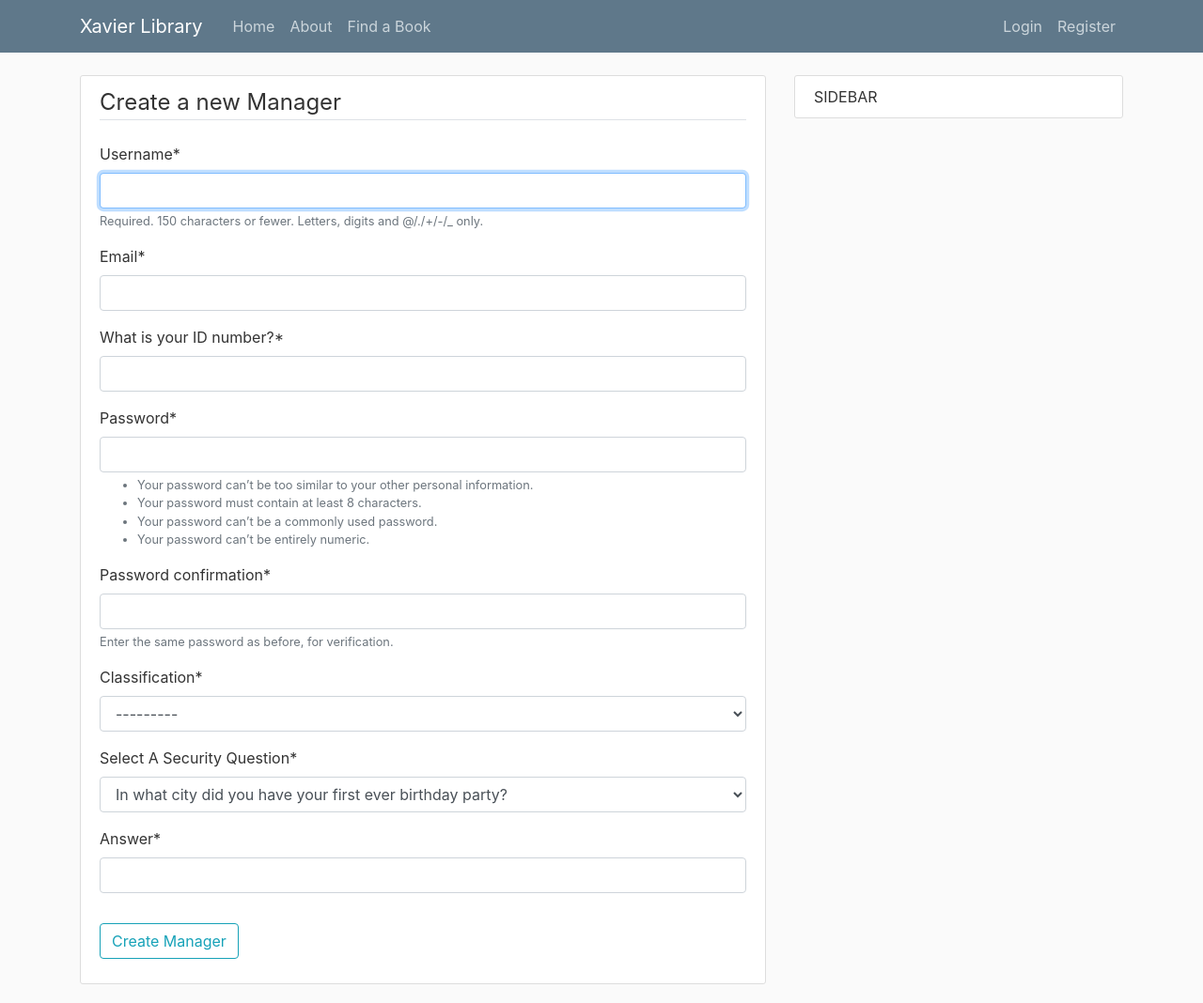
After one commit to LorenzoCA1/SECURDEMP, a Django app: page /new_manager/ in a window 1280 px wide. The commit adds this page. Shown: the whole page at 94% size. Run offline with Django 3.2, Linux system fonts and the light colour scheme; data comes from the database, SQL or seed files in the repository; both versions use the stored data as it was after the commit; some libraries are stand-ins or nearby versions.

Commit message:
create manager now available to admins

```diff
--- a/Xavierlibrary/urls.py
+++ b/Xavierlibrary/urls.py
@@ -23,6 +23,7 @@ from django.conf.urls.static import static
 urlpatterns = [
     path('admin/', admin.site.urls),
     path('register/', user_views.register, name='register'),
+    path('new_manager/', user_views.manager, name='new_manager'),
     path('profile/', user_views.profile, name='profile'),
     path('login/', auth_views.LoginView.as_view(template_name='users/login.html'), name='login'),
     path('logout/', auth_views.LogoutView.as_view(template_name='users/logout.html'), name='logout'),
--- a/library/templates/library/base.html
+++ b/library/templates/library/base.html
@@ -40,6 +40,9 @@
 	          {% if user.profile.Role.add %}
 	          <a class="nav-item nav-link" href="{% url 'book-create'%}">Add a Book</a>
 	          {% endif %}
+	          {% if user.profile.Role.create_manager %}
+	          <a class="nav-item nav-link" href="{% url 'new_manager' %}">Create a new Manager</a>
+	          {% endif %}
 	        </div>
 	        <!-- Navbar Right Side -->
 	        <div class="navbar-nav">
--- a/users/forms.py
+++ b/users/forms.py
@@ -34,6 +34,19 @@ class UserRegisterForm(UserCreationForm):
 		model = User
 		fields = ['username', 'email','IDnum', 'password1', 'password2','classification','SecurityQ','SecuirtyA']
 
+class ManagerRegisterForm(UserCreationForm):
+	email = forms.EmailField()
+	# IDnum = forms.CharField(label='Enter 8 Digit ID number', max_length = 8)
+	IDnum = forms.CharField(label='What is your ID number?', required=True, widget=forms.TextInput(
+		attrs={'class': 'form-control', 'autocomplete': 'off', 'pattern': '[0-9]+', 'title': 'Enter numbers Only '}))
+	classification = PropertyModelChoiceField(queryset=Role.objects.filter(add=True))
+	SecurityQ = forms.CharField(label='Select A Security Question', widget=forms.Select(choices=SECURITY_QUESTION))
+	SecuirtyA = forms.CharField(label='Answer')
+
+	class Meta:
+		model = User
+		fields = ['username', 'email', 'IDnum', 'password1', 'password2', 'classification', 'SecurityQ', 'SecuirtyA']
+
 class UserUpdateForm(forms.ModelForm):
 	email = forms.EmailField()
 	#IDnum = forms.CharField(max_length = 100)
--- /dev/null
+++ b/users/templates/users/create_manager.html
@@ -0,0 +1,16 @@
+{% extends "library/base.html" %}
+{% load crispy_forms_tags %}
+{% block content%}
+    <div class="content-section">
+		<form method="POST">
+			{% csrf_token %}
+			<fieldset class="form-group">
+				<legend class="border-bottom mb-4">Create a new Manager</legend>
+					{{form|crispy}}
+			</fieldset>
+			<div class="form-group">
+				<button class = "btn btn-outline-info" type="submit">Create Manager</button>
+			</div>
+		</form>
+	</div>
+{% endblock content %}
--- a/users/views.py
+++ b/users/views.py
@@ -1,7 +1,7 @@
 from django.shortcuts import render, redirect
 from django.contrib.auth.forms import UserCreationForm
 from django.contrib import messages
-from .forms import UserRegisterForm, UserUpdateForm, ProfileUpdateForm
+from .forms import UserRegisterForm, UserUpdateForm, ProfileUpdateForm, ManagerRegisterForm
 from django.contrib.auth.decorators import login_required
 
 # Create your views here.
@@ -44,3 +44,21 @@ def profile(request):
 		'p_form': p_form
 	}
 	return render(request, 'users/profile.html', context)
+
+def manager(request):
+	if request.method == 'POST':
+		form = ManagerRegisterForm(request.POST)
+		if form.is_valid():
+			user = form.save()
+			user.refresh_from_db()
+			user.profile.IDnum = form.cleaned_data.get('IDnum')
+			user.profile.Role = form.cleaned_data.get('classification')
+			user.profile.SecurityQuestion = form.cleaned_data.get('SecurityQ')
+			user.profile.SecurityAnswer = form.cleaned_data.get('SecuirtyA')
+			user.save()
+			username = form.cleaned_data.get('username')
+			messages.success(request, f'Your account has been created! You may log in')
+			return redirect('new_manager')
+	else:
+		form = ManagerRegisterForm()
+	return render(request, 'users/create_manager.html', {'form': form})
```
Also changed, not shown: db.sqlite3.
